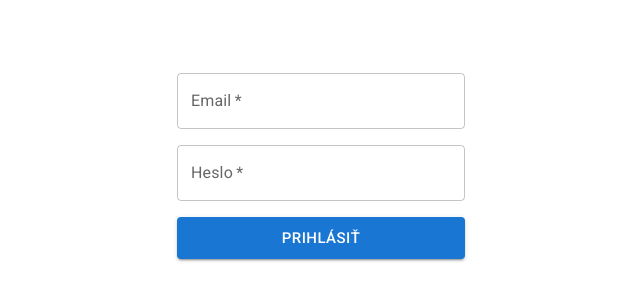
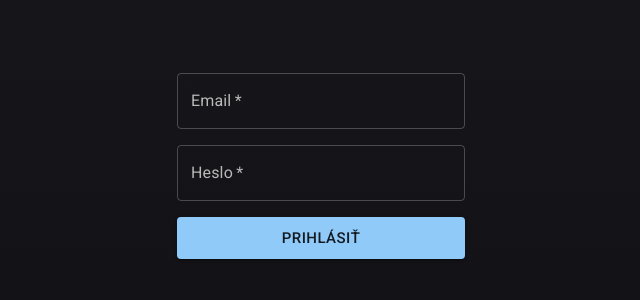
Before and after one commit to marc3lsk/TB-login, a React (Vite) app: page / in a window 1280 px wide. Shown: the part 234-534 px from the top of the page, without its empty margins (319-959 px from the left). Built offline with nearby package versions, Linux system fonts and the light colour scheme.

Commit message:
dark mode, TB pozadie

```diff
--- /dev/null
+++ b/src/App.scss
@@ -0,0 +1,3 @@
+body {
+  background: #101014 linear-gradient(180deg, #19191d, #101014);
+}
--- a/src/App.tsx
+++ b/src/App.tsx
@@ -2,6 +2,7 @@ import { useForm, Controller, SubmitHandler } from "react-hook-form";
 import { TextField, Button } from "@mui/material";
 import { yupResolver } from "@hookform/resolvers/yup";
 import * as yup from "yup";
+import "./App.scss";
 
 type LoginFormInputs = {
   email: string;
@@ -33,7 +34,7 @@ export default function App() {
     console.info({ ...data });
 
   return (
-    <div className="max-w-xs mx-auto p-4 min-h-screen justify-center flex flex-col">
+    <div className="login max-w-xs mx-auto p-4 min-h-screen justify-center flex flex-col">
       <form
         onSubmit={handleSubmit(onSubmit)}
         noValidate
--- a/src/main.tsx
+++ b/src/main.tsx
@@ -6,9 +6,20 @@ import "@fontsource/roboto/300.css";
 import "@fontsource/roboto/400.css";
 import "@fontsource/roboto/500.css";
 import "@fontsource/roboto/700.css";
+import { ThemeProvider } from "@emotion/react";
+import { createTheme, CssBaseline } from "@mui/material";
+
+const darkTheme = createTheme({
+  palette: {
+    mode: "dark",
+  },
+});
 
 ReactDOM.createRoot(document.getElementById("root")!).render(
   <React.StrictMode>
-    <App />
+    <ThemeProvider theme={darkTheme}>
+      <CssBaseline />
+      <App />
+    </ThemeProvider>
   </React.StrictMode>,
 );
```
